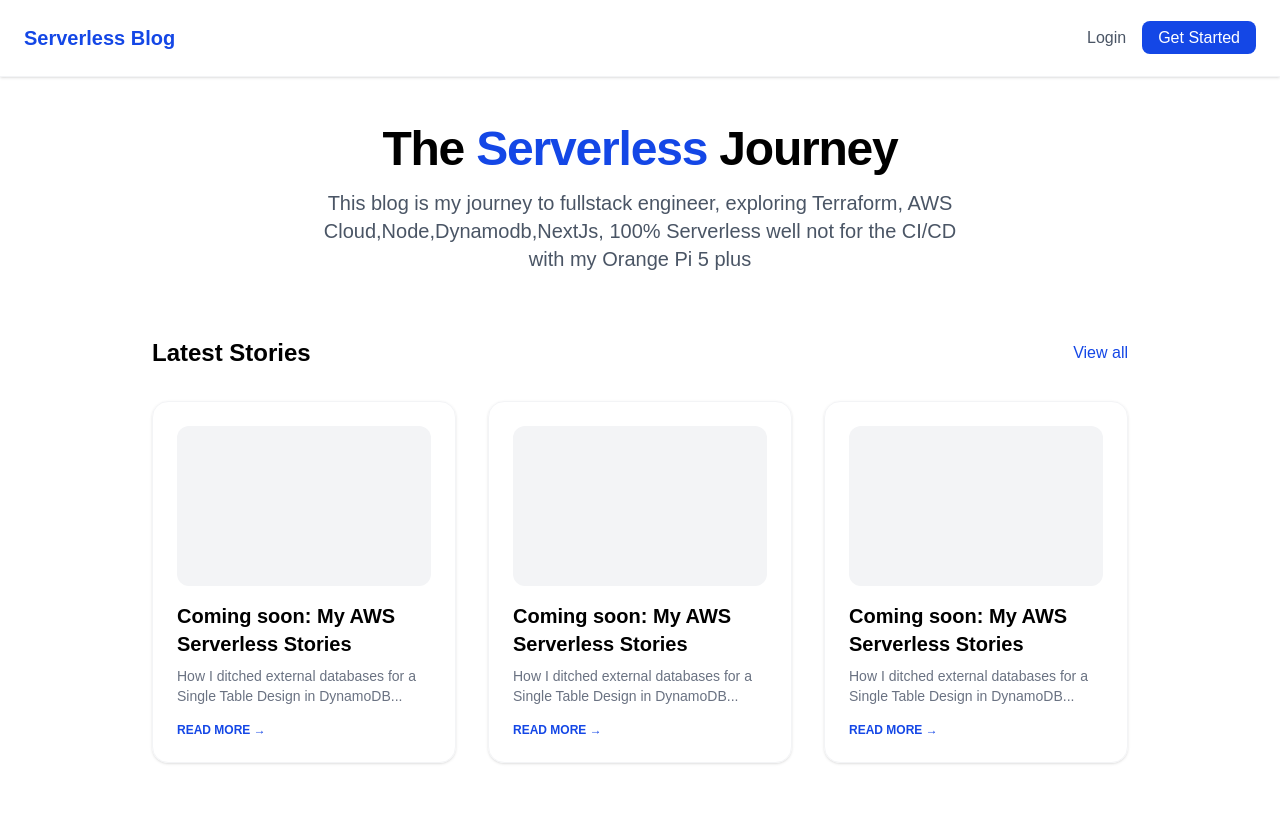
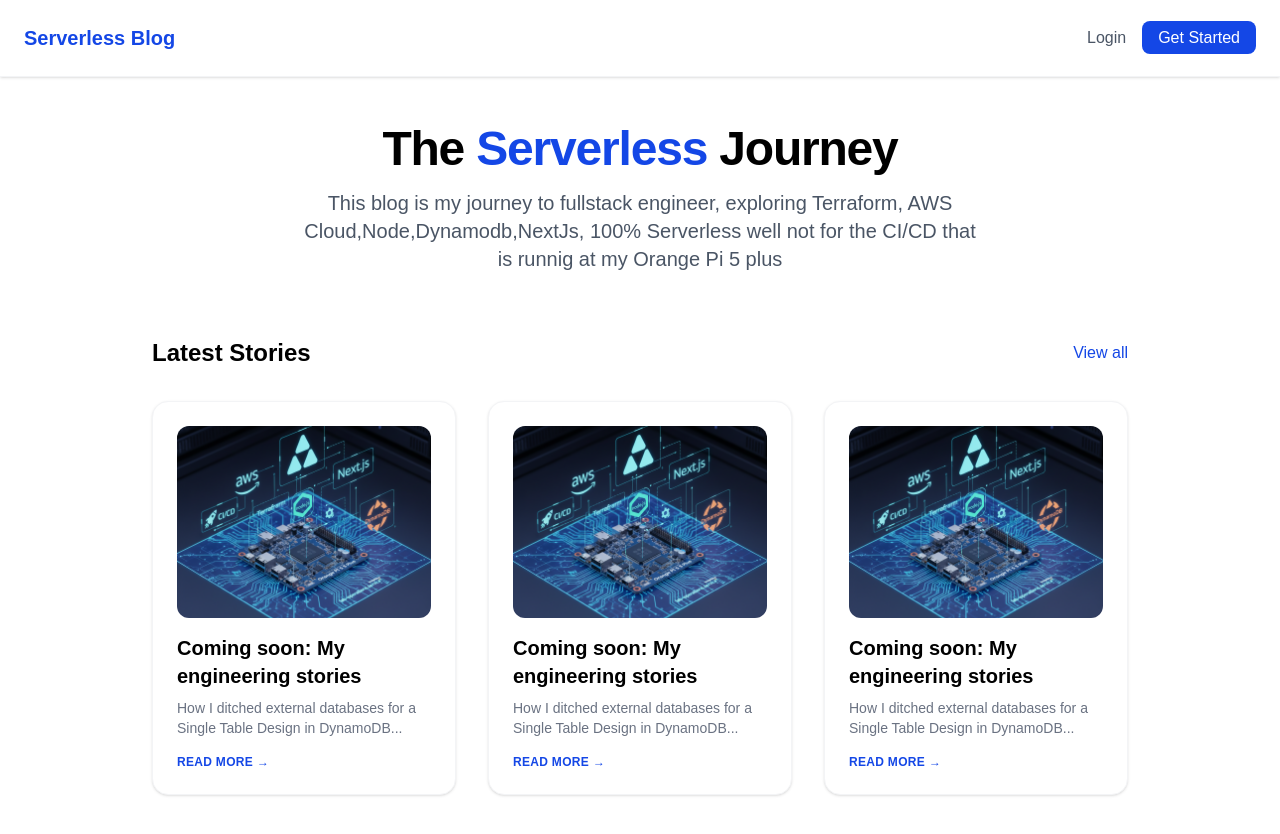
Before and after one commit to ucapistranmtz/blog-serverless, a Next.js app: page / in a window 1280 px wide. Shown: the top 834 px of the page. Before the commit the page ends 811 px from the top, so only its background shows below. Built offline with nearby package versions, Linux system fonts and the light colour scheme.

Commit message:
adding image to the mix

```diff
--- a/app/page.tsx
+++ b/app/page.tsx
@@ -1,5 +1,6 @@
 import Link from "next/link";
 import Navbar from "./components/layout/NavBar";
+import Image from "next/image";
 
 export default function Home() {
   return (
@@ -14,7 +15,7 @@
           <p className="text-xl text-gray-600 max-w-2xl mx-auto">
             This blog is my journey to fullstack engineer, exploring Terraform,
             AWS Cloud,Node,Dynamodb,NextJs, 100% Serverless well not for the
-            CI/CD with my Orange Pi 5 plus
+            CI/CD that is runnig at my Orange Pi 5 plus
           </p>
         </section>
 
@@ -27,22 +28,36 @@
           </div>
 
           <div className="grid gap-8 md:grid-cols-2 lg:grid-cols-3">
-            {/* We will map our DynamoDB posts here later*/}
             {[1, 2, 3].map((post) => (
               <article
                 key={post}
-                className="border border-gray-100 rounded-2xl p-6 shadow-sm hover:shadow-md transition-shadow"
+                className="group border border-gray-100 rounded-2xl p-6 shadow-sm hover:shadow-md transition-all duration-300 bg-white"
               >
-                <div className="h-40 bg-gray-100 rounded-xl mb-4"></div>
-                <h3 className="text-xl font-bold mb-2">
-                  Coming soon: My AWS Serverless Stories
+                {/* Contenedor de imagen con aspect ratio fijo */}
+                <div className="relative h-48 w-full overflow-hidden rounded-xl mb-4 bg-gray-50">
+                  <Image
+                    src="/board.png" // Asegúrate de que la extensión sea .jpg como el archivo que subiste
+                    alt="Orange Pi 5 Plus Engineering Lab"
+                    fill
+                    className="object-cover group-hover:scale-105 transition-transform duration-500"
+                    sizes="(max-width: 768px) 100vw, (max-width: 1200px) 50vw, 33vw"
+                  />
+                </div>
+
+                <h3 className="text-xl font-bold mb-2 group-hover:text-blue-700 transition-colors">
+                  Coming soon: My engineering stories
                 </h3>
-                <p className="text-gray-500 text-sm mb-4">
+
+                <p className="text-gray-500 text-sm mb-4 line-clamp-2">
                   How I ditched external databases for a Single Table Design in
                   DynamoDB...
                 </p>
-                <div className="flex items-center text-xs font-semibold text-blue-700">
-                  READ MORE →
+
+                <div className="flex items-center text-xs font-bold text-blue-700 tracking-wide">
+                  READ MORE{" "}
+                  <span className="ml-1 group-hover:translate-x-1 transition-transform">
+                    →
+                  </span>
                 </div>
               </article>
             ))}
```
Also changed, not shown: public/board.png (added).
